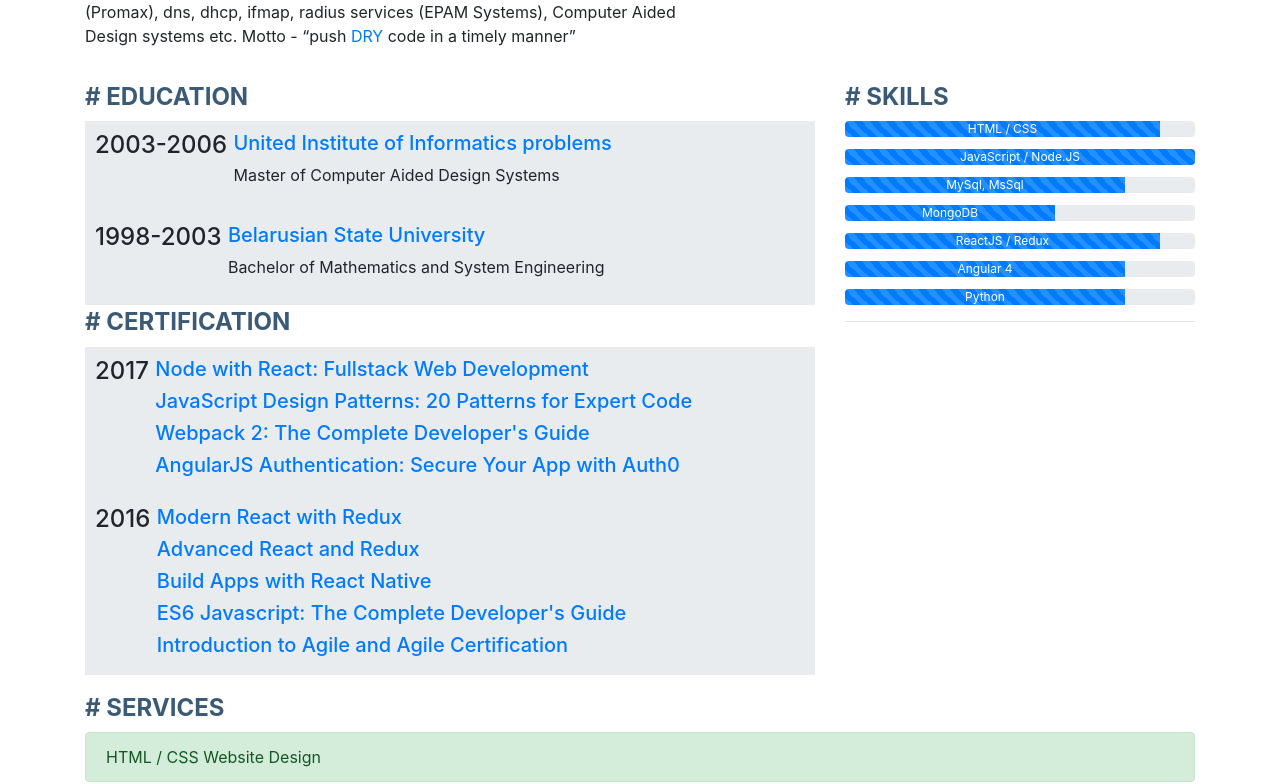
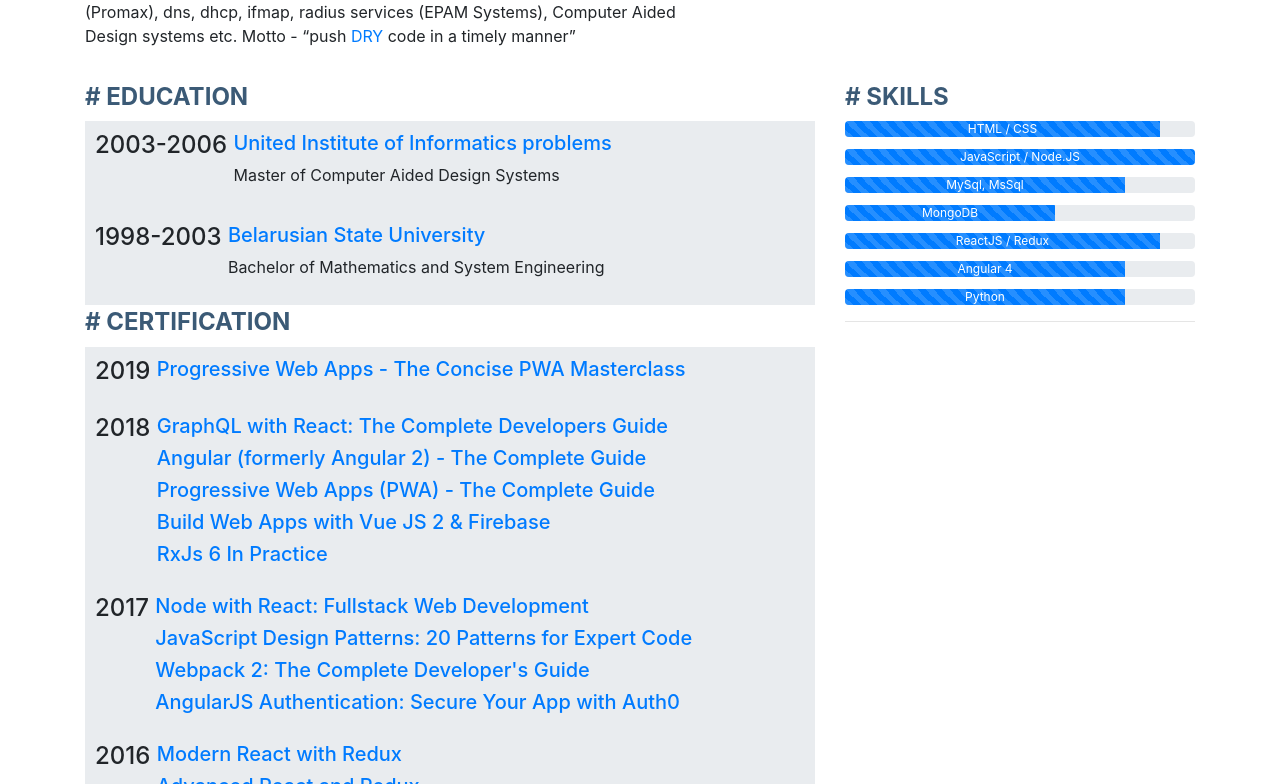
Before and after one commit to deskach/tolia, an Angular app: page /#/home in a window 1280 px wide. Shown: the part 419-1203 px from the top of the page. Built offline with nearby package versions, Linux system fonts and the light colour scheme.

Commit message:
Update certification

```diff
--- a/src/app/content/about/about.component.html
+++ b/src/app/content/about/about.component.html
@@ -69,6 +69,46 @@
       </div>
     </div>
     <h2># Certification</h2>
+    <div class="media">
+      <h4>2019&nbsp;</h4>
+      <div class="media-body">
+        <h5 class="mt-0">
+          <a href="https://www.udemy.com/certificate/UC-TL0TJ1DE/">
+            Progressive Web Apps - The Concise PWA Masterclass
+          </a>
+        </h5>
+      </div>
+    </div>
+    <div class="media">
+      <h4>2018&nbsp;</h4>
+      <div class="media-body">
+        <h5 class="mt-0">
+          <a href="https://www.udemy.com/certificate/UC-M3DESID3/">
+            GraphQL with React: The Complete Developers Guide
+          </a>
+        </h5>
+        <h5 class="mt-0">
+          <a href="https://www.udemy.com/certificate/UC-CDZS2URS/">
+            Angular (formerly Angular 2) - The Complete Guide
+          </a>
+        </h5>
+        <h5 class="mt-0">
+          <a href="https://www.udemy.com/certificate/UC-9GOP4DC1/">
+            Progressive Web Apps (PWA) - The Complete Guide
+          </a>
+        </h5>
+        <h5 class="mt-0">
+          <a href="https://www.udemy.com/certificate/UC-EBSSYTON/">
+            Build Web Apps with Vue JS 2 & Firebase
+          </a>
+        </h5>
+        <h5 class="mt-0">
+          <a href="https://www.udemy.com/certificate/UC-HBZZQ866/">
+            RxJs 6 In Practice
+          </a>
+        </h5>
+      </div>
+    </div>
     <div class="media">
       <h4>2017&nbsp;</h4>
       <div class="media-body">
```
Also changed, not shown: 2 other files (tests, documents, lock files or other folders).
